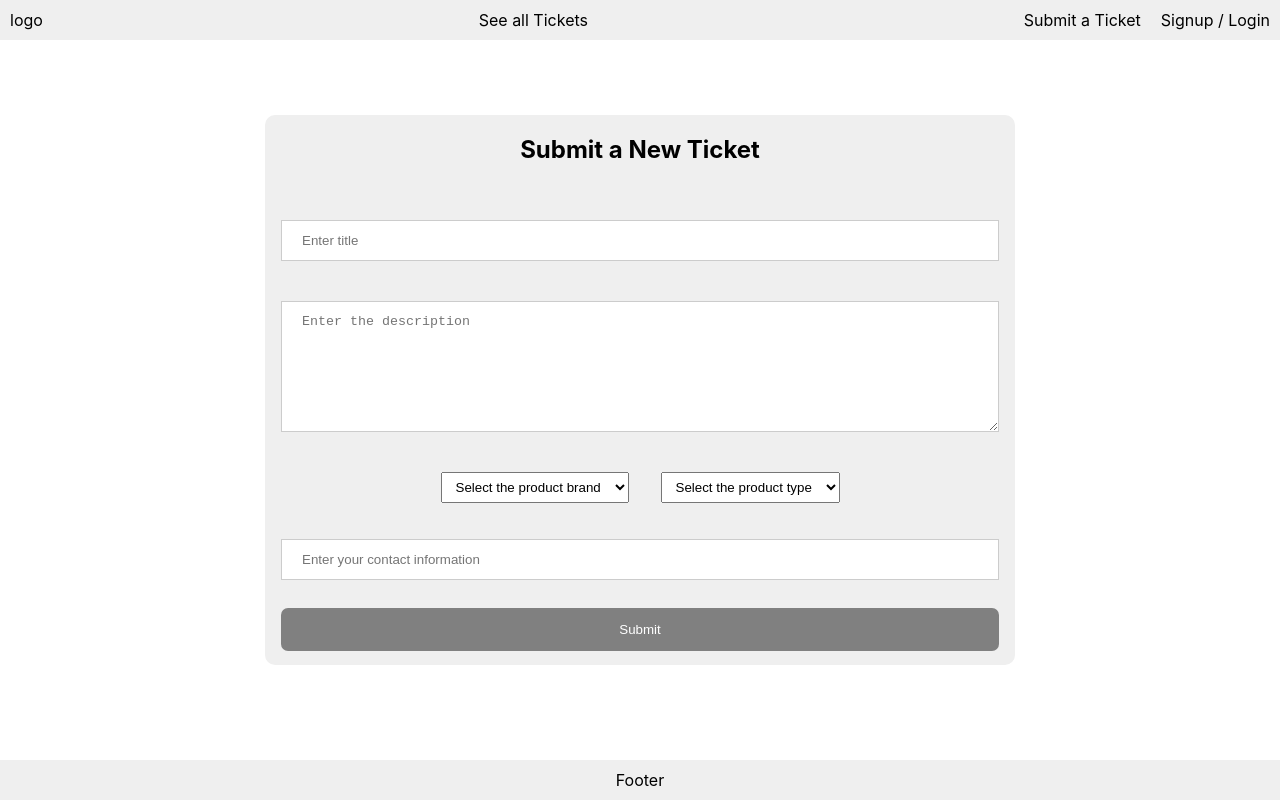
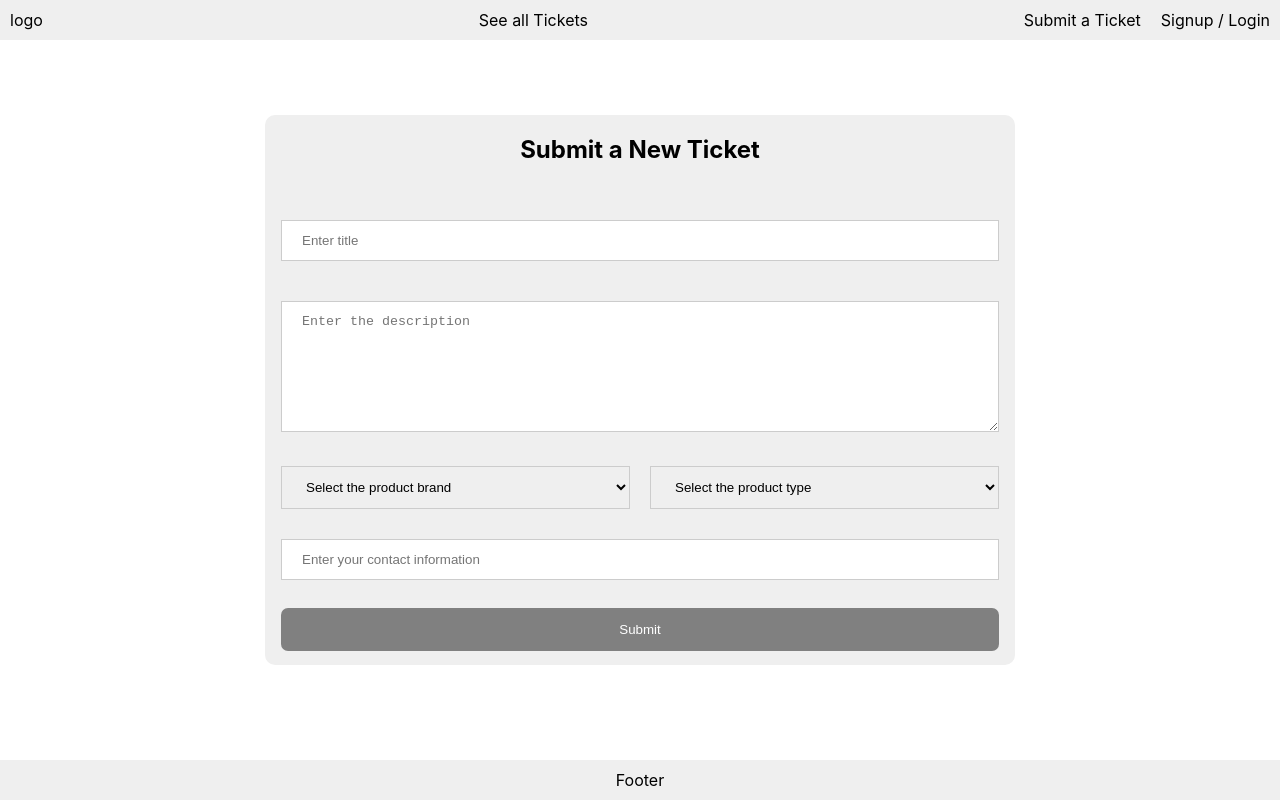
Before and after one commit to mcneelyad/nextjs-helpdesk-tickets, a Next.js app in the folder frontend/: page /ticket/new in a window 1280 px wide. Built offline with nearby package versions, Linux system fonts and the light colour scheme.

Commit message:
Add footer styling

```diff
--- a/frontend/components/layout.js
+++ b/frontend/components/layout.js
@@ -4,9 +4,11 @@ import Footer from './footer'
 export default function Layout({ children }) {
   return (
     <>
-      <Navbar />
-      <main>{children}</main>
-      <Footer />
+      <main>
+        <Navbar />
+        {children}
+        <Footer />
+      </main>
     </>
   )
 }
--- a/frontend/pages/ticket/new.js
+++ b/frontend/pages/ticket/new.js
@@ -21,9 +21,8 @@ const NewTicket = () => {
                             </select>
                             <select name="type" id="type" className={styles.productType} required>
                                 <option value="">Select the product type</option>
-                                <option value="computer">Computer</option>
+                                <option value="hardware">Hardware</option>
                                 <option value="software">Software</option>
-                                <option value="server">Server</option>
                             </select>
                         </div>
 
--- a/frontend/styles/NewTicket.module.css
+++ b/frontend/styles/NewTicket.module.css
@@ -37,10 +37,20 @@
   opacity: 0.8;
 }
 
+.productDetails {
+  display: grid;
+  grid-template-columns: 1fr 1fr;
+  grid-gap: 20px;
+}
+
 .productBrand,
 .productType {
-    margin: 16px;
-    padding: 6px 10px;
+  width: 100%;
+  padding: 12px 20px;
+  margin: 10px 0;
+  display: inline-block;
+  border: 1px solid #ccc;
+  box-sizing: border-box;
 }
 
 .container {
--- a/frontend/styles/globals.css
+++ b/frontend/styles/globals.css
@@ -4,6 +4,11 @@ body {
   margin: 0;
   font-family: -apple-system, BlinkMacSystemFont, Segoe UI, Roboto, Oxygen,
     Ubuntu, Cantarell, Fira Sans, Droid Sans, Helvetica Neue, sans-serif;
+}
+
+main {
+  position: relative;
+  min-height: 100vh;
 }
 
 a {
```
